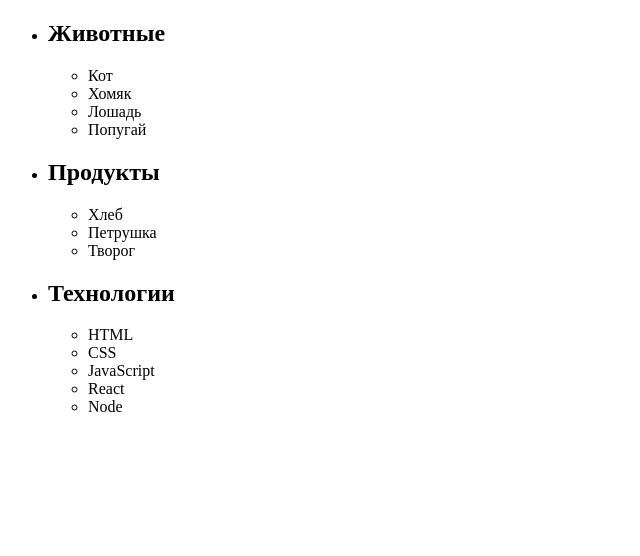
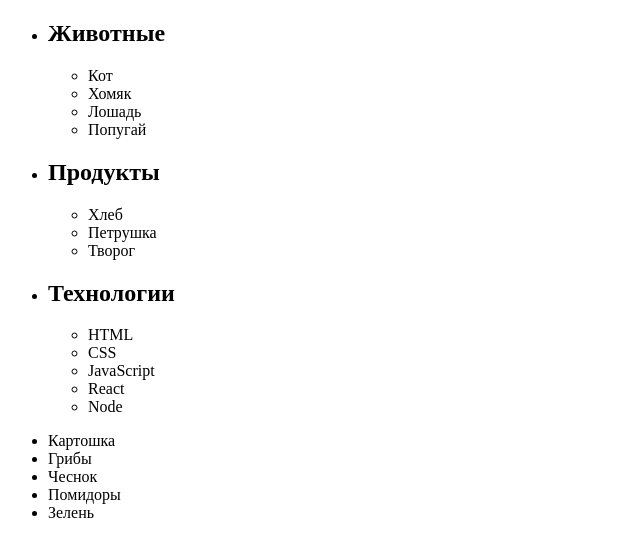
Before and after one commit to EvgenMAG/goit-js-hw-07, a plain HTML site: page index.html in a window 1280 px wide. Shown: the whole page, without its empty margins (0-640 px from the left). Drawn offline with Linux system fonts and the light colour scheme.

Commit message:
adding task-2

```diff
--- a/JS/task-2.js
+++ b/JS/task-2.js
@@ -0,0 +1,21 @@
+const ingredients = [
+  'Картошка',
+  'Грибы',
+  'Чеснок',
+  'Помидоры',
+  'Зелень'
+];
+
+
+const createItems = ((ingredient) => {
+const itemRef = document.createElement('li')
+itemRef.textContent = ingredient
+return itemRef
+})
+
+const ItemsList = ingredients.map(item => createItems(item) )
+console.log(ItemsList);
+const listRef = document.querySelector('#ingredients')
+console.log(listRef);
+
+listRef.append(...ItemsList)
--- a/index.html
+++ b/index.html
@@ -38,9 +38,11 @@
             </ul>
         </li>
     </ul>
+    <ul id="ingredients"></ul>
+
     <!-- <div id="main"></div> -->
     <!-- <script src="./JS/class_work.js" type="module"></script> -->
     <!-- <script src="./JS/class_work_2.js" type="module"></script> -->
-    <script src="./JS/task-1.js" type="module"></script>
+    <script src="./JS/task-2.js" type="module"></script>
 </body>
 </html>
```
